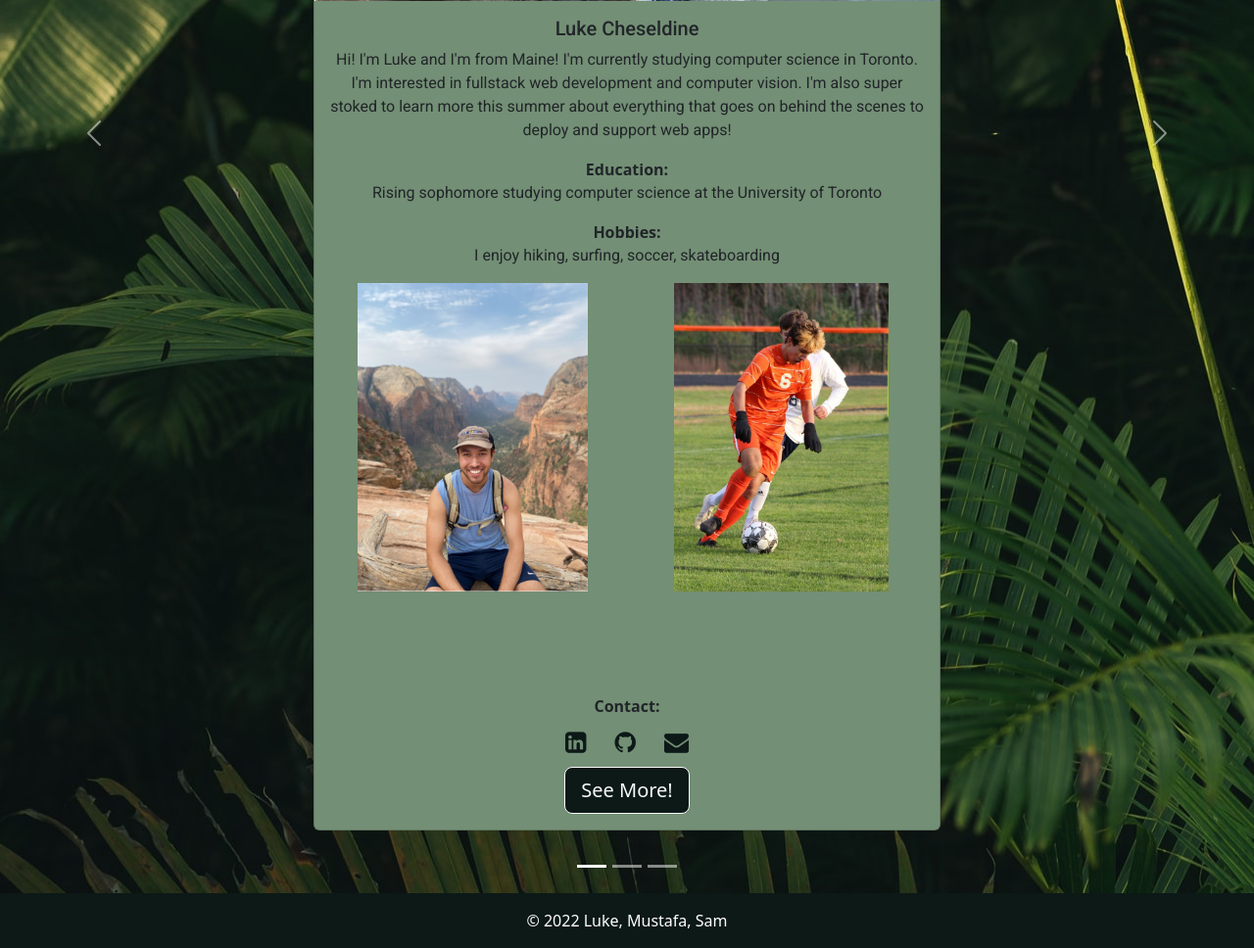
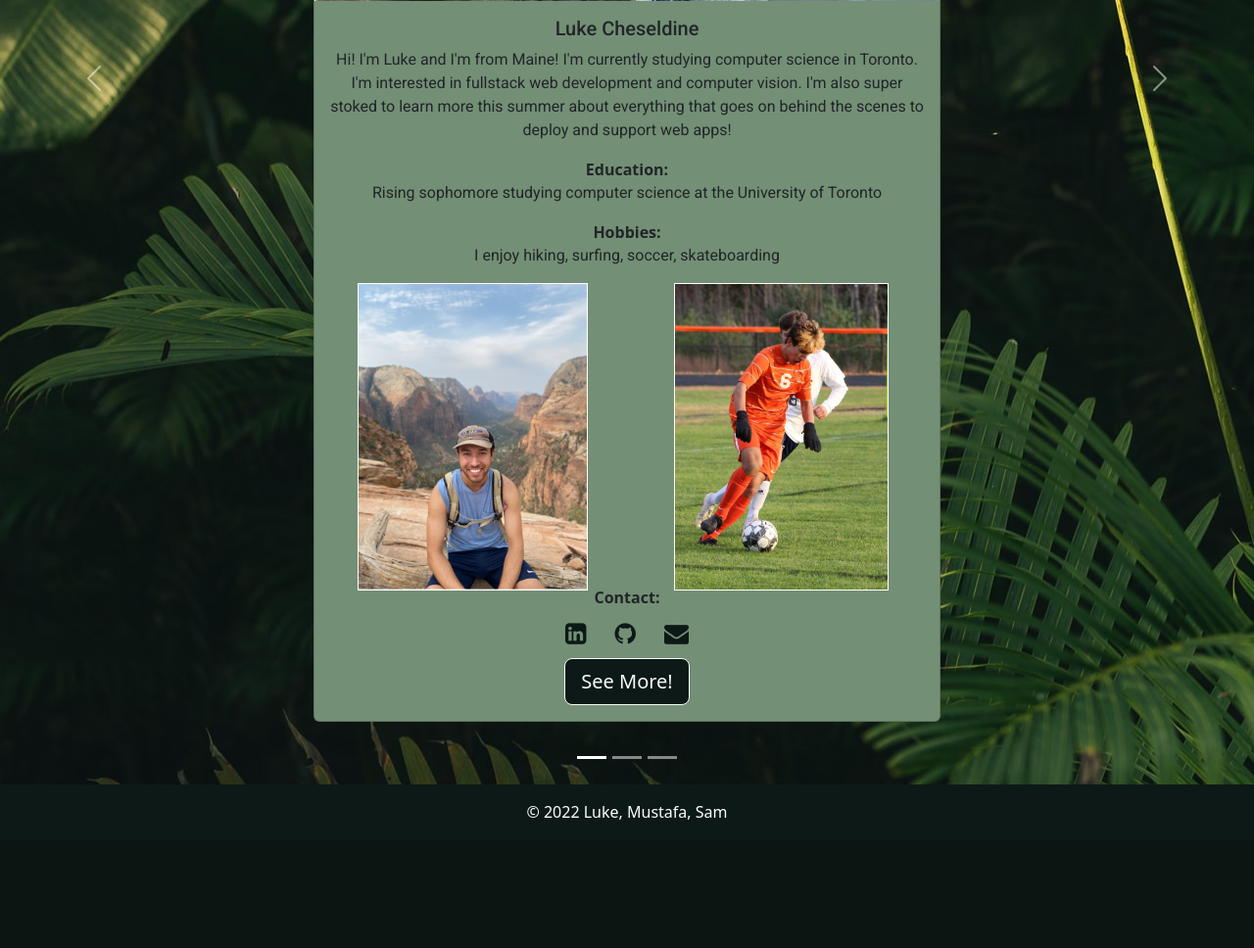
Before and after one commit to lukecheseldine/mlh-portfolio, a Flask app: page /about in a window 1280 px wide. Shown: the part 774-1742 px from the top of the page at 98% size. After the commit the page ends 1611 px from the top, so only its background shows below. Run offline with Flask 2, Linux system fonts and the light colour scheme.

Commit message:
fixed card spacing, re-format hobby images

```diff
--- a/app/static/styles/about.css
+++ b/app/static/styles/about.css
@@ -1,5 +1,5 @@
 .about-container {
-    background-image: url("../img/background.jpg") ;
+    background-image: url("../img/background.jpg");
 }
 
 .header-text {
@@ -61,17 +61,30 @@
 }
 
 .img-hobby1 {
-    max-height:75%;
-
+    max-height: 75%;
     overflow: hidden;
+    border: 1px solid white;
 }
 
 .img-hobby2 {
-    max-height:75%;
-
+    max-height: 75%;
     overflow: hidden;
+    border: 1px solid white;
 }
 
 .btn {
     background-color: #0C1917 !important;
 }
+
+.luke-hobby-imgs {
+    margin-bottom: -110px;
+}
+
+.sam-hobby-imgs {
+    margin-bottom: -70px;
+    margin-left: 30px;
+}
+
+.mus-hobby-imgs {
+    margin-bottom: -80px;
+}
--- a/app/templates/about.html
+++ b/app/templates/about.html
@@ -37,7 +37,7 @@
                         <b class="card-text">Hobbies:</b>
                         <p class="card-text">I enjoy {{data.luke.hobbies}}</p>
 
-                        <div class="well text-center">
+                        <div class="well text-center luke-hobby-imgs">
                             <div class="row">
                                 <div class="col-md-6">
                                     <a href="#"><img src="../static/img/luke/luke_valley.jpg" alt="luke in the valley"
@@ -83,7 +83,7 @@
                         <b class="card-text">Hobbies:</b>
                         <p class="card-text">I enjoy {{data.sam.hobbies}}</p>
 
-                        <div class="well text-center">
+                        <div class="well text-center sam-hobby-imgs">
                             <div class="row">
                                 <div class="col-md-6 car-container">
                                     <a href="#"><img src="../static/img/sam/cars.jpg" alt="cars"
@@ -128,7 +128,7 @@
                         <b class="card-text">Hobbies:</b>
                         <p class="card-text">I enjoy {{data.mustafa.hobbies}}</p>
 
-                        <div class="well text-center">
+                        <div class="well text-center mus-hobby-imgs">
                             <div class="row">
                                 <div class="col-md-6">
                                     <a href="#"><img src="../static/img/mustafa/basketball.jpg" alt="inn_logo"
```
